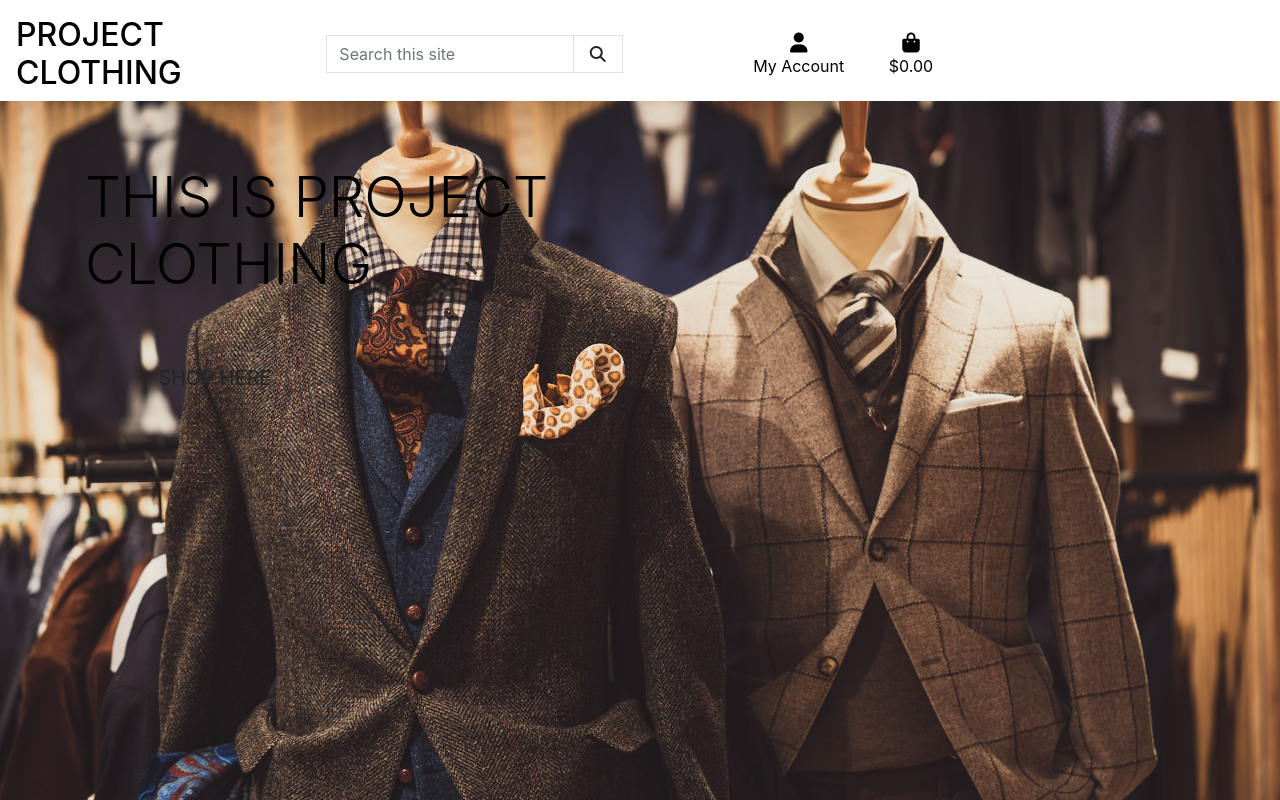
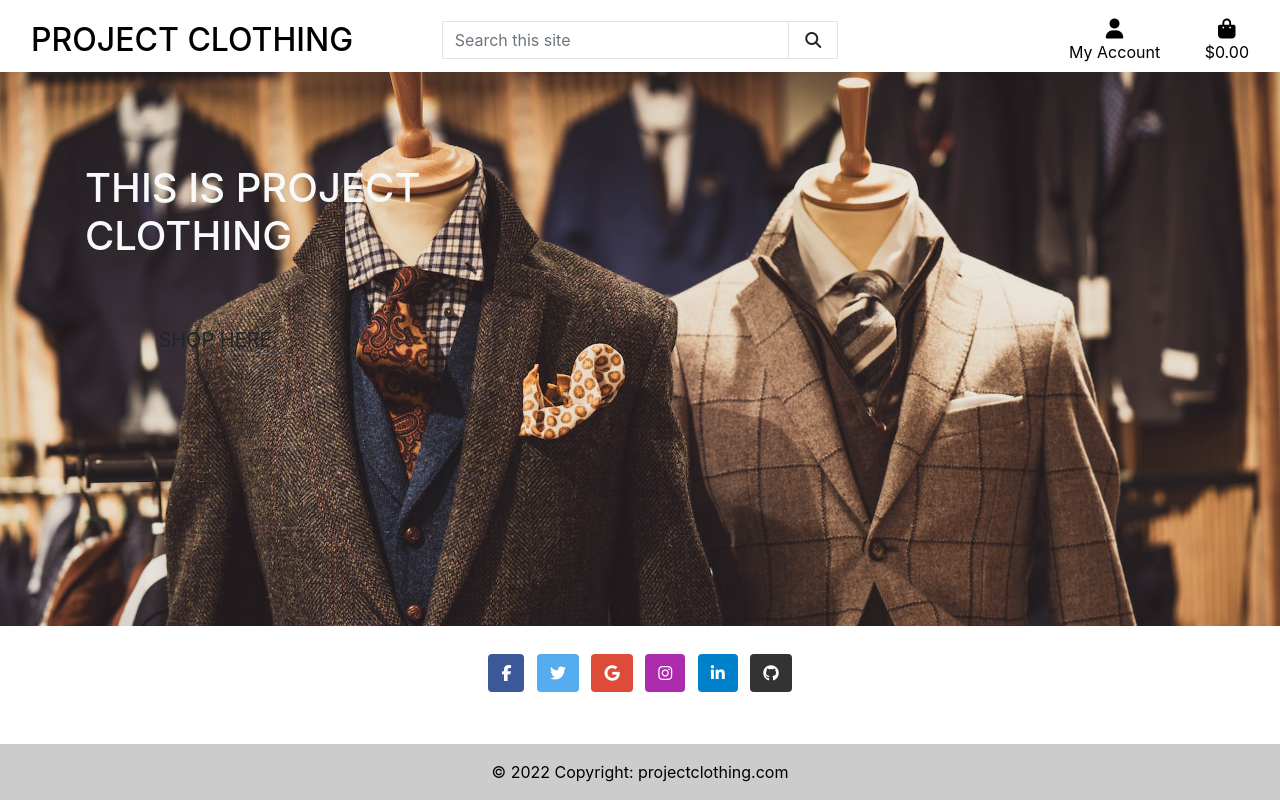
Before and after one commit to Th3ThirdMan/project_5, a Django app: page / in a window 1280 px wide. Run offline with Django 3.2, Linux system fonts and the light colour scheme; some libraries are stand-ins or nearby versions.

Commit message:
Initial CSS styling to Homepage

```diff
--- a/home/templates/home/index.html
+++ b/home/templates/home/index.html
@@ -13,7 +13,7 @@
     <div class="container h-100">
         <div class="row h-100">
             <div class="col-7 col-md-6 col-auto">
-                <h1 class="display-4 logo-font text-black">This is Project Clothing</h1>
+                <h1 class="display-5 logo-font text-light">This is Project Clothing</h1>
                 <div class="my-5">
                     <h4>
                         <a href="" class="shop-now-button btn btn-lg text-uppercase py-3">Shop Here</a>
--- a/static/css/base.css
+++ b/static/css/base.css
@@ -5,8 +5,9 @@ html {
 body {
     background: url('/media/sample_shop.jpg') no-repeat center center fixed;
     background-size: cover;
+    height: calc(100vh - 164px);
     color: #555;
-    font-family: Roboto;
+    font-family: 'Lato';
 }
 
 /* from Bulma */
--- a/templates/base.html
+++ b/templates/base.html
@@ -16,6 +16,7 @@
   <!-- Bootstrap CSS -->
   {% block corecss %}
   <link rel="stylesheet" href="{% static 'css/base.css' %}">
+  <link href="https://fonts.googleapis.com/css2?family=Exo&family=Roboto:wght@300&display=swap" rel="stylesheet">
   <link rel="stylesheet" href="https://cdn.jsdelivr.net/npm/bootstrap@4.6.2/dist/css/bootstrap.min.css"
     integrity="sha384-xOolHFLEh07PJGoPkLv1IbcEPTNtaed2xpHsD9ESMhqIYd0nLMwNLD69Npy4HI+N" crossorigin="anonymous">
   {% endblock %}
@@ -44,8 +45,7 @@
 <body>
   <header class="container-fluid fixed-top">
     <div id="topnav" class="row bg-white pt-lg-2 d-none d-lg-flex">
-    <div class="row">
-      <div class="col-12 col-lg-4 my-auto py-1 py-lg-0 text-center text-lg-left">
+      <div class="col-12 col-lg-4 my-auto py-1 py-lg-0 text-right text-lg-right">
         <a href="{% url 'home' %}" class="nav-link main-logo-link">
           <h2 class="logo-font text-black my-0">Project Clothing</h2>
         </a>
@@ -121,4 +121,56 @@
 
 
 </body>
+<footer class="bg-white text-center text-white fixed-bottom">
+  <div class="container p-4 pb-0">
+    <section class="mb-4">
+      <a
+        class="btn text-white btn-floating m-1"
+        style="background-color: #3b5998;"
+        href="#!"
+        role="button"
+        ><i class="fab fa-facebook-f"></i
+      ></a>
+      <a
+        class="btn text-white btn-floating m-1"
+        style="background-color: #55acee;"
+        href="#!"
+        role="button"
+        ><i class="fab fa-twitter"></i
+      ></a>
+      <a
+        class="btn text-white btn-floating m-1"
+        style="background-color: #dd4b39;"
+        href="#!"
+        role="button"
+        ><i class="fab fa-google"></i
+      ></a>
+      <a
+        class="btn text-white btn-floating m-1"
+        style="background-color: #ac2bac;"
+        href="#!"
+        role="button"
+        ><i class="fab fa-instagram"></i
+      ></a>
+      <a
+        class="btn text-white btn-floating m-1"
+        style="background-color: #0082ca;"
+        href="#!"
+        role="button"
+        ><i class="fab fa-linkedin-in"></i
+      ></a>
+      <a
+        class="btn text-white btn-floating m-1"
+        style="background-color: #333333;"
+        href="#!"
+        role="button"
+        ><i class="fab fa-github"></i
+      ></a>
+    </section>
+  </div>
+  <div class="text-center p-3" style="background-color: rgba(0, 0, 0, 0.2);">
+    <a class="text-black">© 2022 Copyright:</a>
+    <a class="text-black" href="https://mdbootstrap.com/">projectclothing.com</a>
+  </div>
+</footer>
 </html>
```
